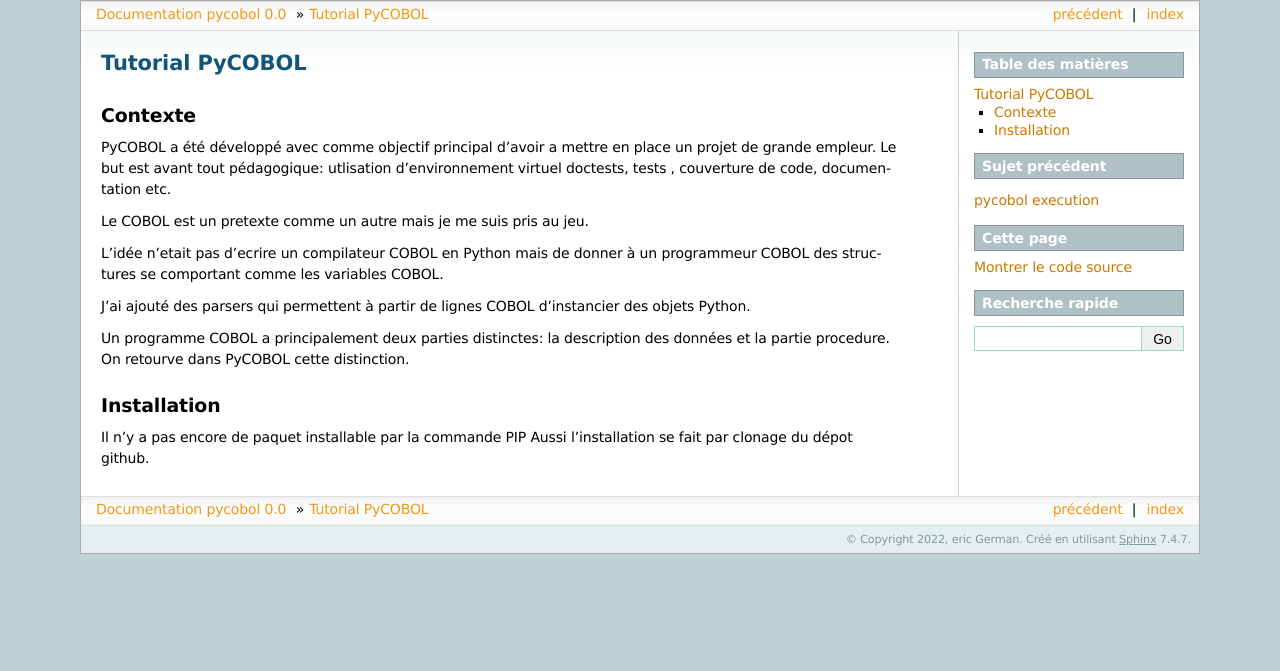
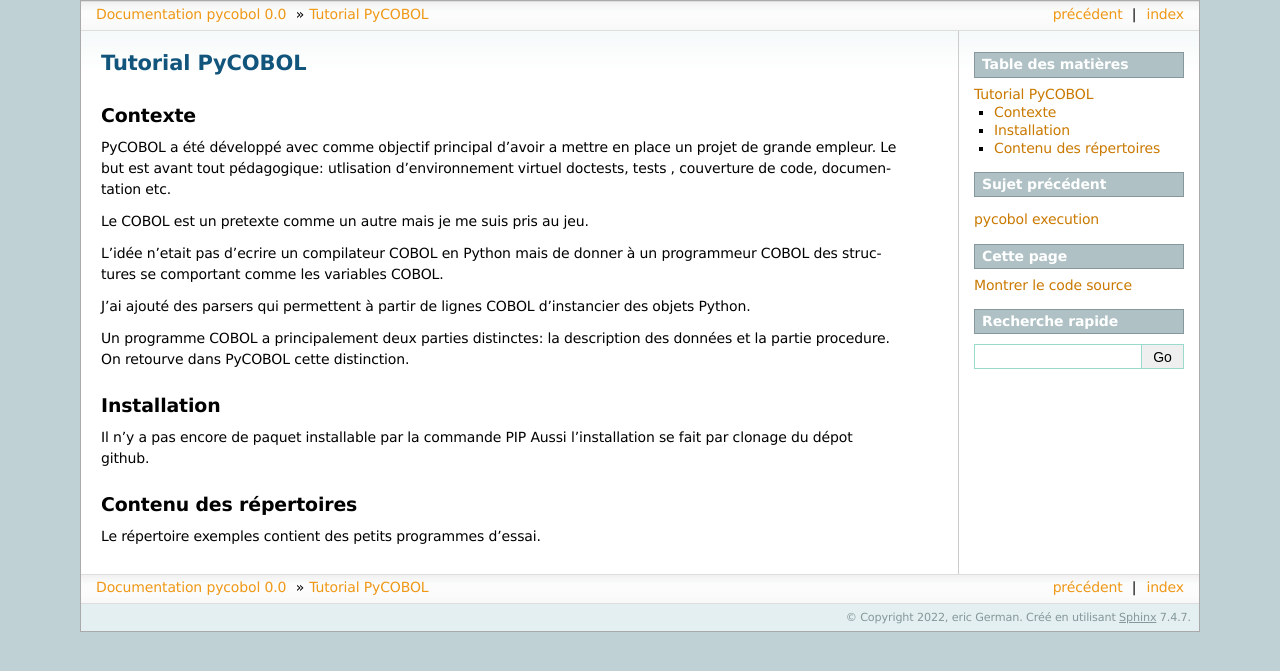
Before and after one commit to germanlinux/pycobol, a Sphinx documentation site: the page built from docs/source/tutorial.rst, in a window 1280 px wide. Shown: the top 671 px of the page. Built offline with Sphinx 7.4.7, drawn with Linux system fonts in a browser that asks for light colours.

Commit message:
Update tutorial.rst

```diff
--- a/docs/source/tutorial.rst
+++ b/docs/source/tutorial.rst
@@ -23,3 +23,8 @@ Installation
 
 Il n'y a pas encore de paquet installable par la commande PIP
 Aussi l'installation se fait par clonage du dépot github.
+
+Contenu des répertoires
+-----------------------
+
+Le répertoire exemples contient des petits programmes d'essai.
```
